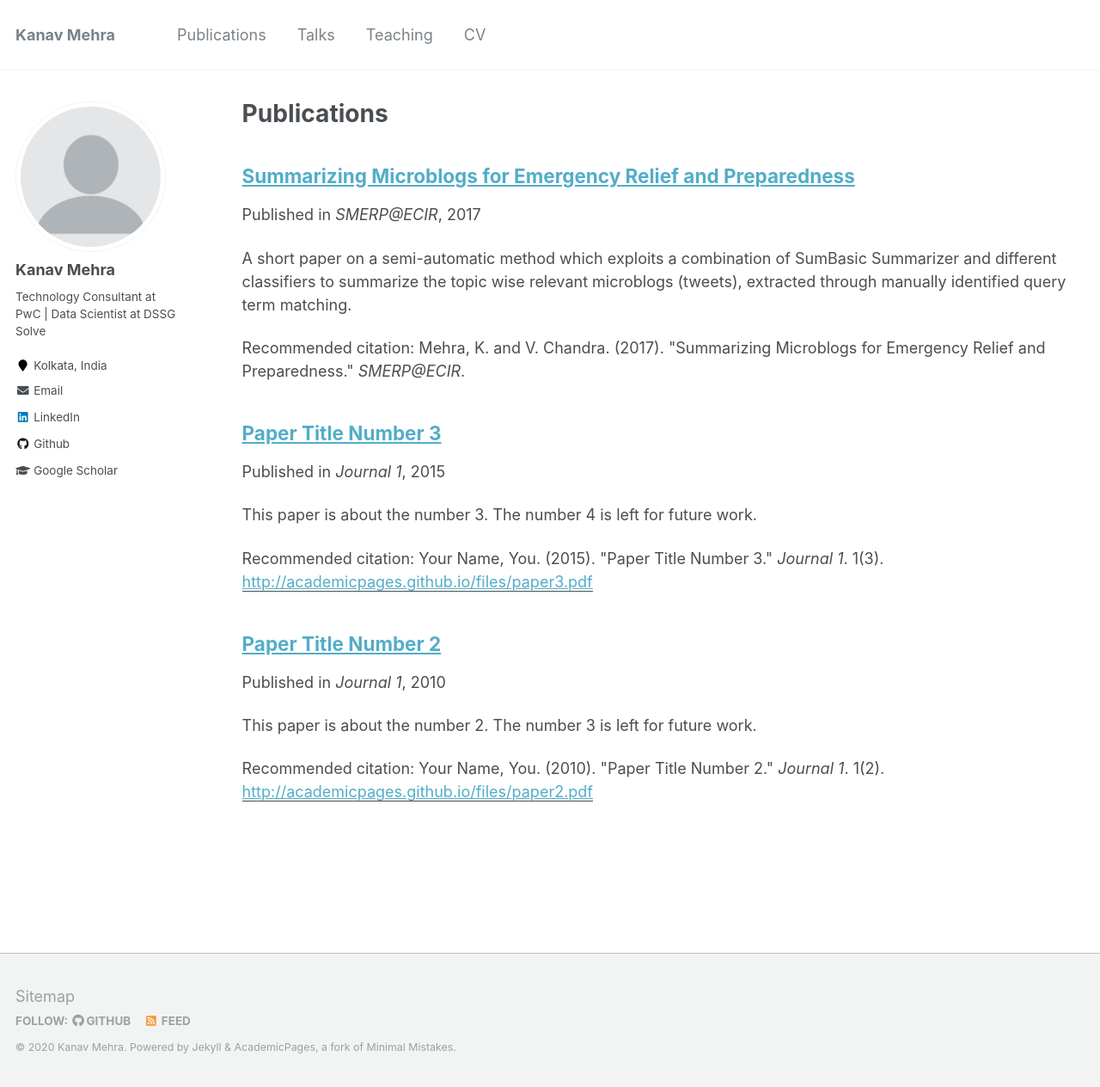
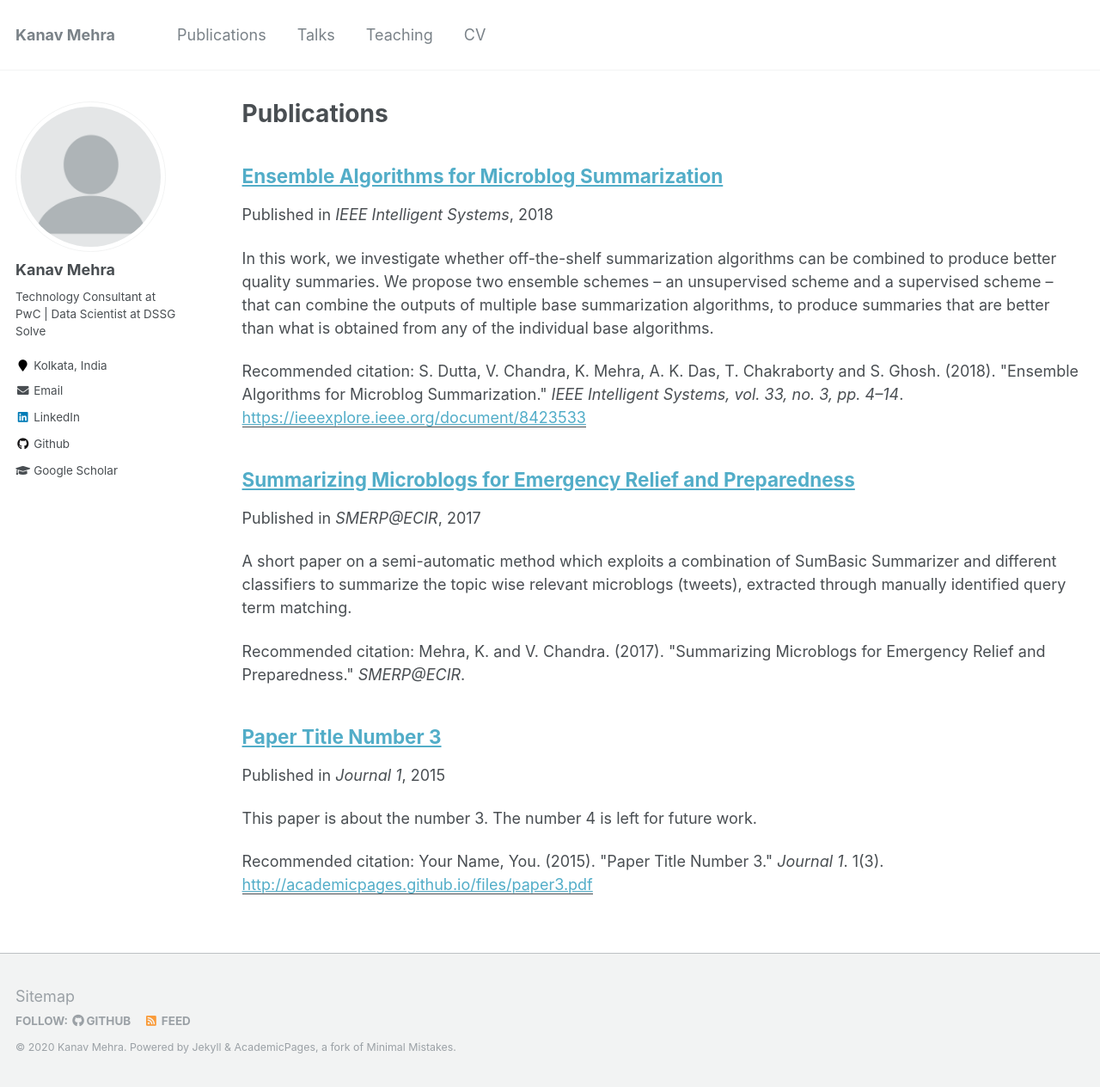
Before and after one commit to kanav-mehra/kanav-mehra.github.io, a Jekyll site: the page built from _pages/publications.md, in a window 1280 px wide and 1264 px high. Shown: the whole window at 86% size. Built offline with Jekyll 4.4.1, drawn with Linux system fonts in a browser that asks for light colours.

Commit message:
Added IEEE paper

```diff
--- a/_publications/2010-10-01-paper-title-number-2.md
+++ /dev/null
@@ -1,15 +0,0 @@
----
-title: "Paper Title Number 2"
-collection: publications
-permalink: /publication/2010-10-01-paper-title-number-2
-excerpt: 'This paper is about the number 2. The number 3 is left for future work.'
-date: 2010-10-01
-venue: 'Journal 1'
-paperurl: 'http://academicpages.github.io/files/paper2.pdf'
-citation: 'Your Name, You. (2010). &quot;Paper Title Number 2.&quot; <i>Journal 1</i>. 1(2).'
----
-This paper is about the number 2. The number 3 is left for future work.
-
-[Download paper here](http://academicpages.github.io/files/paper2.pdf)
-
-Recommended citation: Your Name, You. (2010). "Paper Title Number 2." <i>Journal 1</i>. 1(2).
--- /dev/null
+++ b/_publications/Ensemble-2018.md
@@ -0,0 +1,15 @@
+---
+title: "Ensemble Algorithms for Microblog Summarization"
+collection: publications
+permalink: /publication/Ensemble-2018
+excerpt: 'In this work, we investigate whether off-the-shelf summarization algorithms can be combined to produce better quality summaries. We propose two ensemble schemes -- an unsupervised scheme and a supervised scheme -- that can combine the outputs of multiple base summarization algorithms, to produce summaries that are better than what is obtained from any of the individual base algorithms.'
+date: 2018-07-31
+venue: 'IEEE Intelligent Systems'
+paperurl: 'https://ieeexplore.ieee.org/document/8423533'
+citation: 'S. Dutta, V. Chandra, K. Mehra, A. K. Das, T. Chakraborty and S. Ghosh. (2018). "Ensemble Algorithms for Microblog
+Summarization." <i>IEEE Intelligent Systems, vol. 33, no. 3, pp. 4–14</i>.'
+---
+
+We propose two ensemble schemes that combine the outputs of multiple extractive summarization algorithms to create better quality, multi-faceted summaries. First, an unsupervised graph-based scheme, that groups the tweets according to different similarity measures and selects a representative tweet from each group while minimizing redundancy. Second, a supervised approach, that uses Learning-to-Rank algorithms to learn a mechanism to rank tweets in order of importance, based on the rankings computed by different base algorithms.
+
+[Download paper here](http://kanav-mehra.github.io/files/Ensemble-2018.pdf)
```
Also changed, not shown: _publications/SMERP-2017.md (+2 -2 lines), 1 other file.
